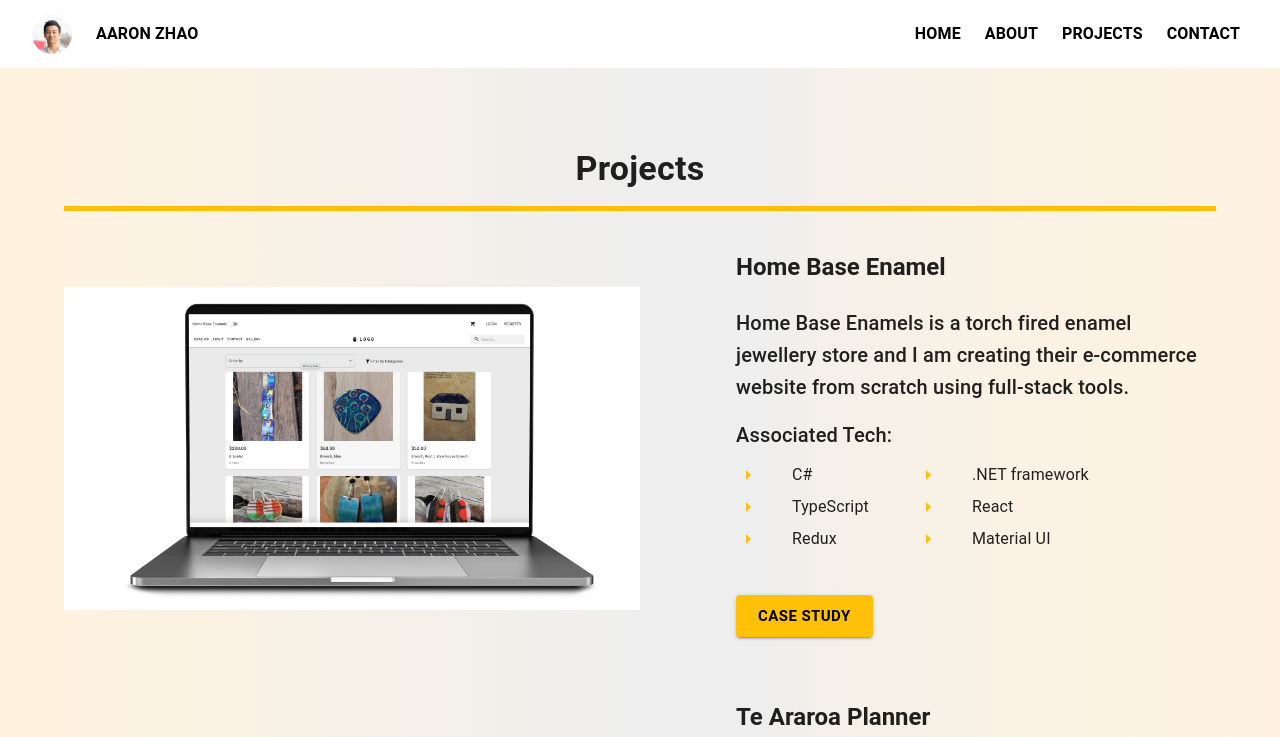
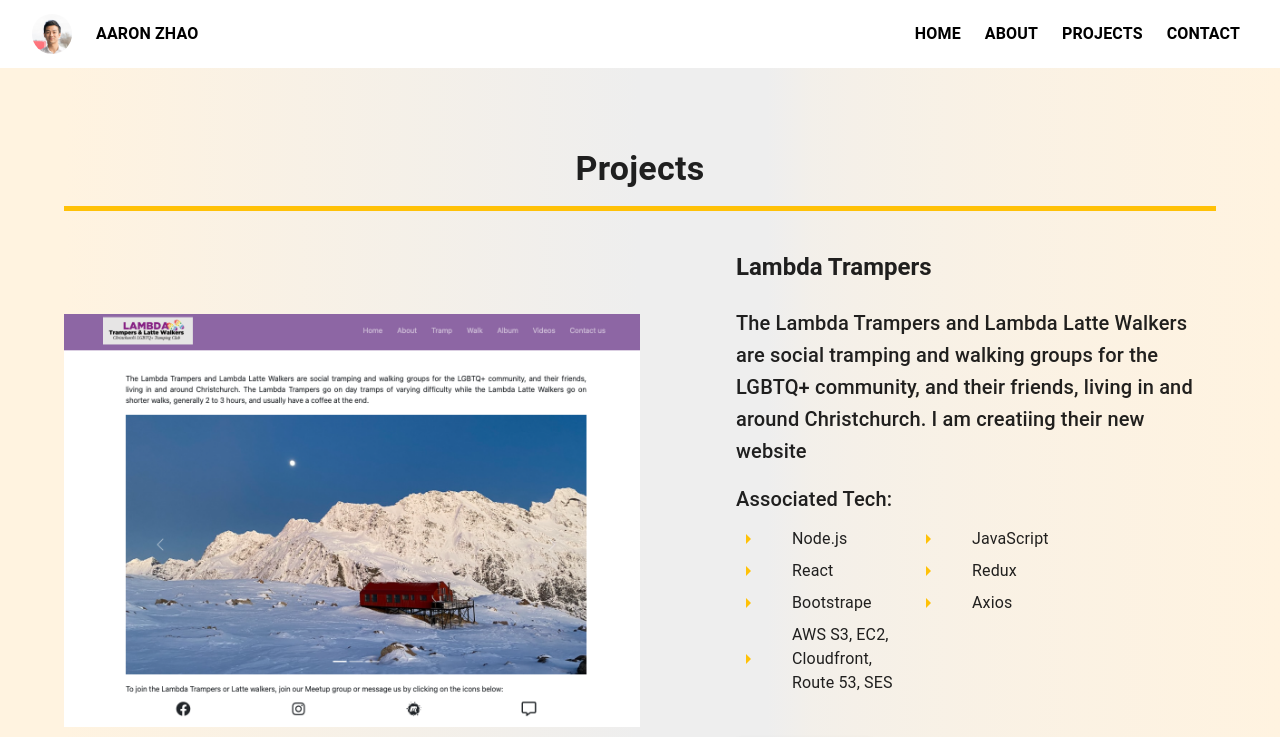
Before and after one commit to aaronzhao1229/portfolio, a React (Create React App) app: page /projects in a window 1280 px wide. Shown: the top 737 px of the page. Built offline with nearby package versions, Linux system fonts and the light colour scheme.

Commit message:
add new project

```diff
--- a/src/components/About.jsx
+++ b/src/components/About.jsx
@@ -2,7 +2,7 @@ import { Container, Grid, Typography, Divider, Box, List, ListItem, ListItemIcon
 import ArrowRightIcon from '@mui/icons-material/ArrowRight';
 import {Link, useNavigate} from 'react-router-dom'
 
-const skills = ['JavaScript (ES6+)', 'TypeScript','Node.js', 'C#', '.NET framework', 'React', 'Redux', 'MobX', 'Axios', 'Express.js', 'Jest', 'Supertest', 'Testing library', 'nock' ]
+const skills = ['JavaScript (ES6+)', 'TypeScript','Node.js', 'C#', '.NET framework', 'React', 'Redux', 'AWS','MobX', 'Axios', 'Express.js', 'Jest', 'Supertest', 'Testing library', 'nock' ]
 
 export default function About() {
   const navigate = useNavigate()
--- a/src/components/Projects.jsx
+++ b/src/components/Projects.jsx
@@ -13,9 +13,25 @@ import ArrowRightIcon from '@mui/icons-material/ArrowRight'
 
 const projects = [
   {
+    title: 'Lambda Trampers',
+    description:
+      'The Lambda Trampers and Lambda Latte Walkers are social tramping and walking groups for the LGBTQ+ community, and their friends, living in and around Christchurch. I am creatiing their new website',
+    pictureUrl: '/images/projects/LambdaTramper.png',
+    tech: [
+      'Node.js',
+      'JavaScript',
+      'React',
+      'Redux',
+      'Bootstrape',
+      'Axios',
+      'AWS S3, EC2, Cloudfront, Route 53, SES',
+    ],
+    caseStudyLink: 'http://3.27.185.141:8080/',
+  },
+  {
     title: 'Home Base Enamel',
     description:
-      'Home Base Enamels is a torch fired enamel jewellery store and I am creating their e-commerce website from scratch using full-stack tools.',
+      'Home Base Enamels is a torch fired enamel jewellery store and I have created their e-commerce website from scratch using full-stack tools.',
     pictureUrl: '/images/projects/HomeBaseEnamels.png',
     tech: [
       'C#',
@@ -25,7 +41,7 @@ const projects = [
       'Redux',
       'Material UI',
     ],
-    caseStudyLink: 'https://home-base-enamels-v1.fly.dev/',
+    caseStudyLink: 'https://homebaseenamels.fly.dev/',
   },
   {
     title: 'Te Araroa Planner',
```
Also changed, not shown: public/images/projects/HomeBaseEnamels.png, public/images/projects/LambdaTramper.png (added).
